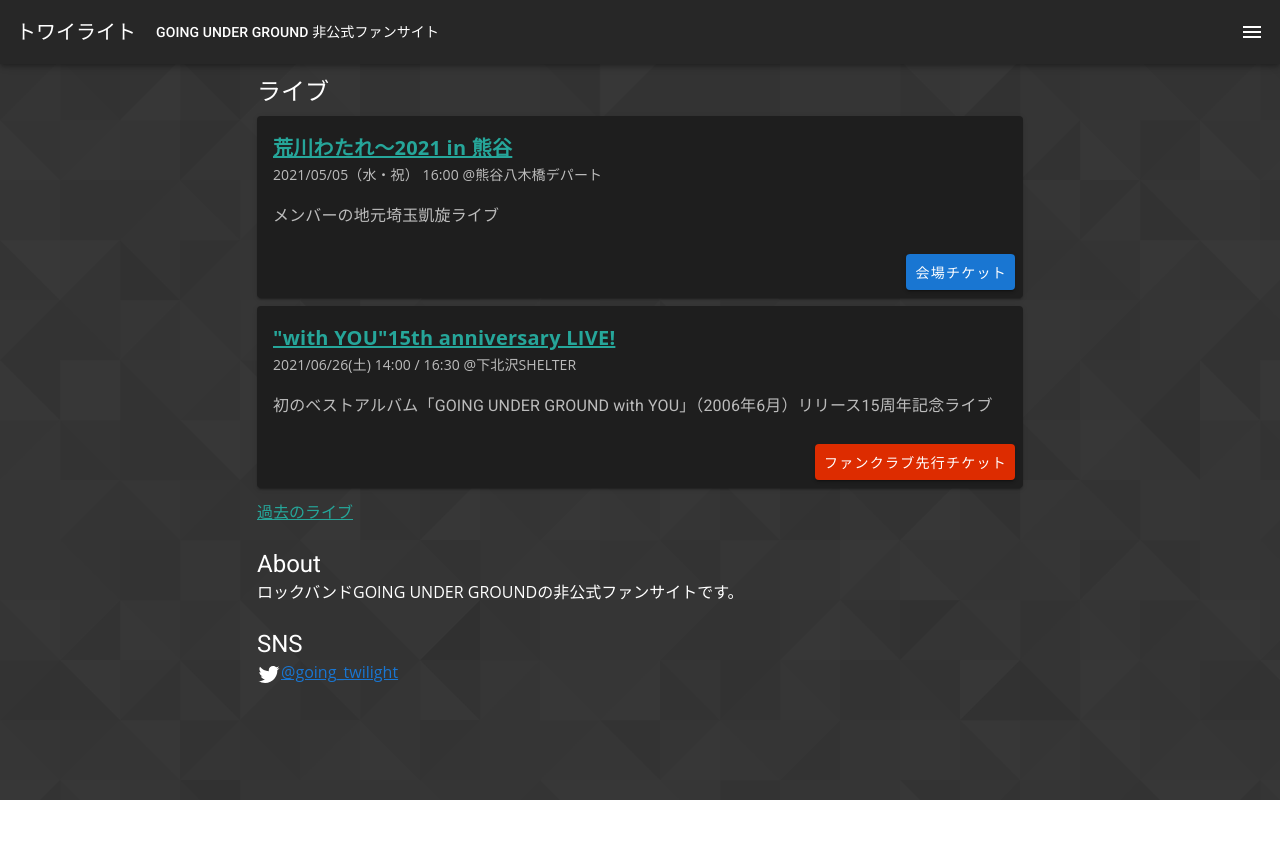
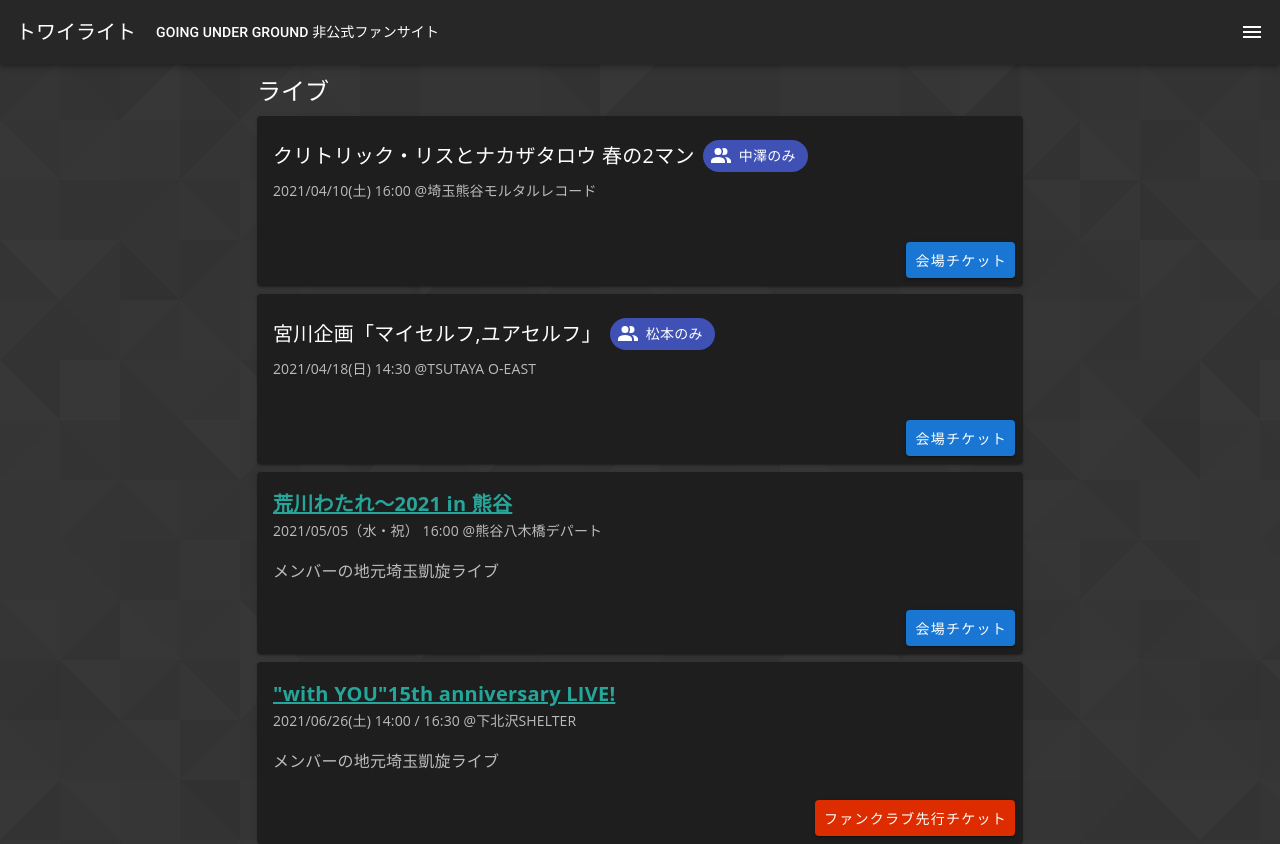
Before and after one commit to ak2ie/going-fan-site, a Nuxt app in the folder hosting/: page / in a window 1280 px wide. Shown: the top 844 px of the page. Before the commit the page ends 800 px from the top, so only its background shows below. Built offline with nearby package versions, Linux system fonts and the light colour scheme.

Commit message:
ライブ情報追加、表示ロジック変更

```diff
--- a/hosting/pages/index.vue
+++ b/hosting/pages/index.vue
@@ -2,51 +2,67 @@
   <v-row>
     <v-col cols="12" md="8" offset-md="2">
       <div class="text-h5">ライブ</div>
-      <v-card class="mt-2">
+      <v-card class="mt-2" v-for="(live, index) in futureLives" :key="index">
         <v-card-title>
           <nuxt-link
-            to="live/20210505-arakawawatare"
+            :to="live.detailPagePath"
             class="info--text font-weight-bold"
+            v-if="live.detailPagePath"
           >
-            荒川わたれ〜2021 in 熊谷</nuxt-link
-          ></v-card-title
-        >
+            {{ live.title }}</nuxt-link
+          >
+          <span v-else>
+            {{ live.title }}
+          </span>
+          <!-- <v-spacer
+            v-if="live.isStreaming || live.actor !== 'GOING'"
+          ></v-spacer> -->
+          <v-chip
+            class="ma-2"
+            color="indigo"
+            text-color="white"
+            v-if="live.isStreaming"
+          >
+            <v-icon left>{{ icon.mdiMonitorCellphone }}</v-icon>
+            配信あり
+          </v-chip>
+          <v-chip
+            class="ma-2"
+            color="indigo"
+            text-color="white"
+            v-if="live.actor !== 'GOING'"
+          >
+            <v-icon left>{{ icon.mdiAccountMultiple }}</v-icon>
+            {{ live.actor }}
+          </v-chip>
+        </v-card-title>
         <v-card-subtitle
-          >2021/05/05（水・祝） 16:00 @熊谷八木橋デパート</v-card-subtitle
+          >{{ live.dateDisplay }} @{{ live.place }}</v-card-subtitle
         >
         <v-card-text class="text-subtitle-1">
-          メンバーの地元埼玉凱旋ライブ
-        </v-card-text>
-        <v-card-actions>
-          <v-spacer></v-spacer>
-          <v-btn href="https://eplus.jp/gug/" target="_blank" color="primary"
-            >会場チケット</v-btn
-          >
-        </v-card-actions>
-      </v-card>
-
-      <v-card class="mt-2">
-        <v-card-title>
-          <nuxt-link
-            to="live/20210626-withyou15th"
-            class="info--text font-weight-bold"
-          >
-            "with YOU"15th anniversary LIVE!</nuxt-link
-          ></v-card-title
-        >
-        <v-card-subtitle
-          >2021/06/26(土) 14:00 / 16:30 @下北沢SHELTER</v-card-subtitle
-        >
-        <v-card-text class="text-subtitle-1">
-          初のベストアルバム「GOING UNDER GROUND with
-          YOU」（2006年6月）リリース15周年記念ライブ
+          {{ live.comment }}
         </v-card-text>
         <v-card-actions>
           <v-spacer></v-spacer>
           <v-btn
-            href="https://goingunderground.tokyo/contents/417170"
+            :href="live.ticketUrl"
+            target="_blank"
+            color="primary"
+            v-if="live.ticketUrl"
+            >会場チケット</v-btn
+          >
+          <v-btn
+            :href="live.streamingUrl"
+            target="_blank"
+            color="primary"
+            v-if="live.streamingUrl"
+            >配信チケット</v-btn
+          >
+          <v-btn
+            :href="live.fanclubTicketUrl"
             target="_blank"
             color="error"
+            v-if="live.fanclubTicketUrl"
             >ファンクラブ先行チケット</v-btn
           >
         </v-card-actions>
@@ -75,14 +91,80 @@
   </v-row>
 </template>
 
-<script>
-import { mdiTwitter } from '@mdi/js'
+<script lang="ts">
+import { mdiTwitter, mdiMonitorCellphone, mdiAccountMultiple } from '@mdi/js'
+import Vue from 'vue'
 
-export default {
+export default Vue.extend({
   data() {
     return {
-      icon: { mdiTwitter },
+      icon: { mdiTwitter, mdiMonitorCellphone, mdiAccountMultiple },
+      lives: [
+        {
+          title: '荒川わたれ～2021 in 熊谷',
+          dateDisplay: '2021/05/05（水・祝） 16:00',
+          date: new Date(2021, 4, 5),
+          place: '熊谷八木橋デパート',
+          comment: 'メンバーの地元埼玉凱旋ライブ',
+          actor: 'GOING',
+          ticketUrl: 'https://eplus.jp/gug/',
+          fanclubTicketUrl: '',
+          detailPagePath: 'live/20210505-arakawawatare',
+          isStreaming: false,
+        },
+        {
+          title: '"with YOU"15th anniversary LIVE!',
+          dateDisplay: '2021/06/26(土) 14:00 / 16:30',
+          date: new Date(2021, 5, 26),
+          place: '下北沢SHELTER',
+          comment: 'メンバーの地元埼玉凱旋ライブ',
+          actor: 'GOING',
+          ticketUrl: '',
+          fanclubTicketUrl: 'https://goingunderground.tokyo/contents/417170',
+          detailPagePath: 'live/20210626-withyou15th',
+          isStreaming: false,
+        },
+        {
+          title: 'クリトリック・リスとナカザタロウ 春の2マン',
+          dateDisplay: '2021/04/10(土) 16:00',
+          date: new Date(2021, 3, 10),
+          place: '埼玉熊谷モルタルレコード',
+          comment: '',
+          actor: '中澤のみ',
+          ticketUrl:
+            'https://twitter.com/nakaza_nkz/status/1379723423283179522',
+          fanclubTicketUrl: '',
+          detailPagePath: '',
+          isStreaming: false,
+        },
+        {
+          title: '宮川企画「マイセルフ,ユアセルフ」',
+          dateDisplay: '2021/04/18(日) 14:30',
+          date: new Date(2021, 3, 18),
+          place: 'TSUTAYA O-EAST',
+          comment: '',
+          actor: '松本のみ',
+          ticketUrl: 'https://eplus.jp/miyagawakikaku/',
+          fanclubTicketUrl: '',
+          detailPagePath: '',
+          isStreaming: false,
+        },
+      ],
     }
   },
-}
+  computed: {
+    /**
+     * 今後のライブリスト
+     */
+    futureLives() {
+      const compare = (x, y) => x.date.getTime() - y.date.getTime()
+      // 今日以降のライブを降順に並び替え
+      return this.lives
+        .filter((live) => {
+          return live.date.getTime() >= new Date().getTime()
+        })
+        .sort(compare)
+    },
+  },
+})
 </script>
```
